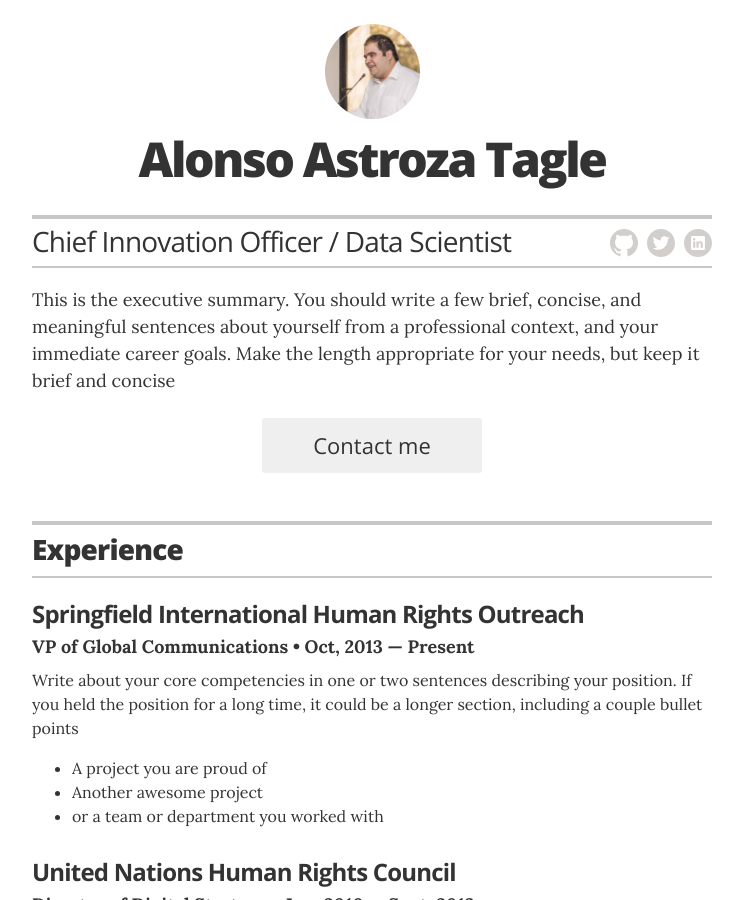
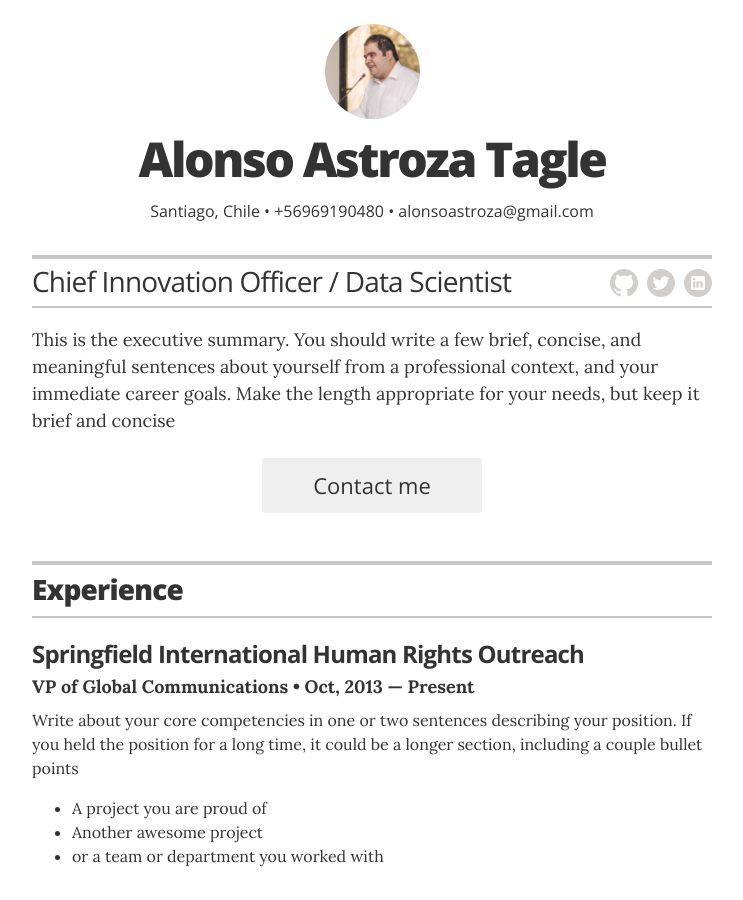
Before and after one commit to aastroza/aastroza.github.io-backup, a Jekyll site: the page built from index.html, in a window 1280 px wide and 900 px high. Shown: the whole window, without its empty margins (268-1011 px from the left). Built offline with Jekyll 4.4.1, drawn with Linux system fonts in a browser that asks for light colours.

Commit message:
Update _config.yml
Contact info added

```diff
--- a/_config.yml
+++ b/_config.yml
@@ -1,5 +1,5 @@
 # Site settings
-title: "Alonso Astroza "
+title: "Alonso Astroza CV"
 description: "A resume template for Jekyll and GitHub Pages sites."
 
 # Build settings
@@ -20,8 +20,8 @@ resume_contact_email:           "alonsoastroza@gmail.com"
 resume_contact_telephone:       "+56969190480"
 resume_contact_address:         "Macul, Santiago, Chile"
 
-resume_header_contact_info:     "742 Evergreen Terrace, Springfield • 555-7334 • lisasimpson@youremailaddress.com"
-display_header_contact_info:    "false"
+resume_header_contact_info:     "Santiago, Chile • +56969190480 • alonsoastroza@gmail.com"
+display_header_contact_info:    "true"
 
 resume_header_intro: "<p>This is the executive summary. You should write a few brief, concise, and meaningful sentences about yourself from a professional context, and your immediate career goals. Make the length appropriate for your needs, but keep it brief and concise</p>"
 
```
